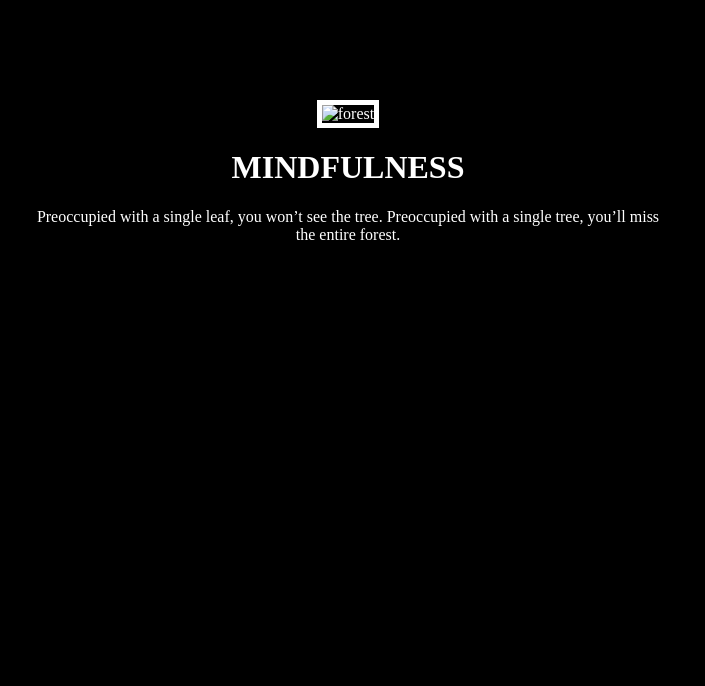
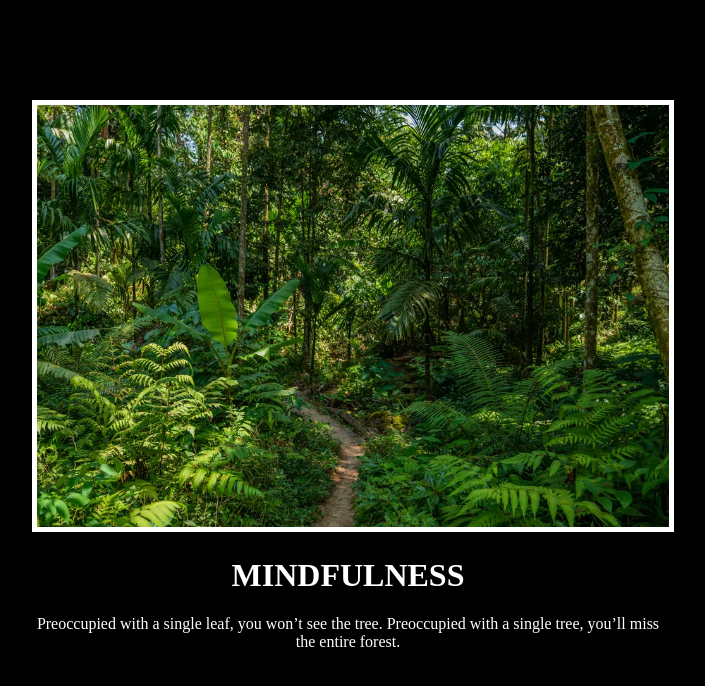
Before and after one commit to bannxa/reminder, a plain HTML site: page index.html in a window 1280 px wide. Shown: the whole page, without its empty margins (292-997 px from the left). Drawn offline with Linux system fonts and the light colour scheme.

Commit message:
Update index.html

```diff
--- a/index.html
+++ b/index.html
@@ -11,7 +11,7 @@
 </head>
 <body>
     <div class="color">
-      <img src="./assets/images/shutterstock_1391959514-1.webp" alt="forest">
+      <img src="shutterstock_1391959514-1.webp" alt="forest">
       <h1>MINDFULNESS</h1>
       <p>Preoccupied with a single leaf, you won’t see the tree. Preoccupied with a single tree, you’ll miss the entire forest.</p>
     </div>
```
